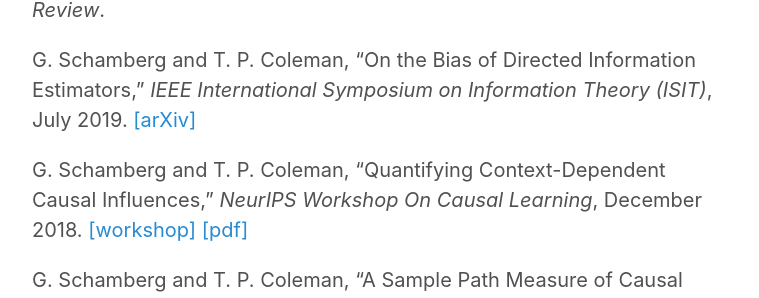
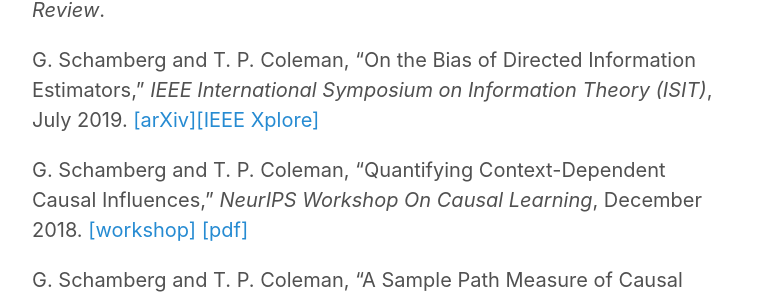
Before and after one commit to gabeschamberg/gabeschamberg.github.io, a Jekyll site: the page built from cv.md, in a window 1280 px wide and 900 px high, scrolled down 419 px. Shown: the part 152-450 px from the top of the window, without its empty margins (258-1017 px from the left). Built offline with Jekyll 4.4.1, drawn with Linux system fonts in a browser that asks for light colours; nearby versions of some CDN libraries.

Commit message:
Updating cv

```diff
--- a/cv.md
+++ b/cv.md
@@ -19,7 +19,7 @@
 A. Allegra, A. Gharibans, G. Schamberg, D. Kunkel, and T. P. Coleman, “Bayesian Inverse Methods for Spatiotemporal Characterization of Gastric Electrical Activity from Cutaneous Multi-Electrode Recording,” *Under Review*.
 
 G. Schamberg and T. P. Coleman, "On the Bias of Directed Information Estimators," *IEEE International Symposium on Information Theory (ISIT)*, July 2019.
-[[arXiv]](https://arxiv.org/abs/1902.00580)
+[[arXiv]](https://arxiv.org/abs/1902.00580)[[IEEE Xplore]](https://ieeexplore.ieee.org/document/8849531/)
 
 G. Schamberg and T. P. Coleman, "Quantifying Context-Dependent Causal Influences," *NeurIPS Workshop On Causal Learning*, December 2018. [[workshop]](https://sites.google.com/view/nips2018causallearning/home) [[pdf]]({{ site.url }}/assets/papers/2018neurips.pdf)
 
```
